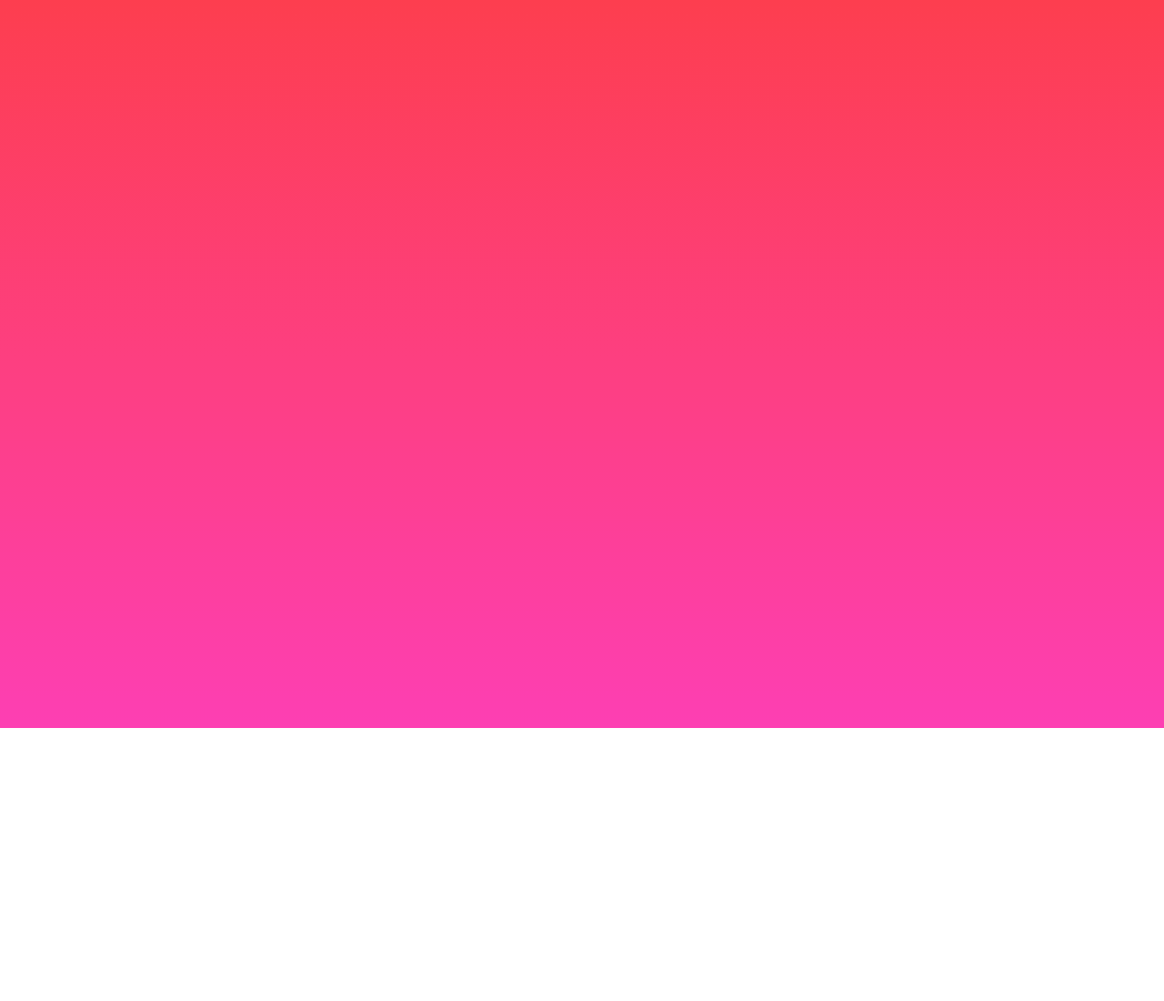
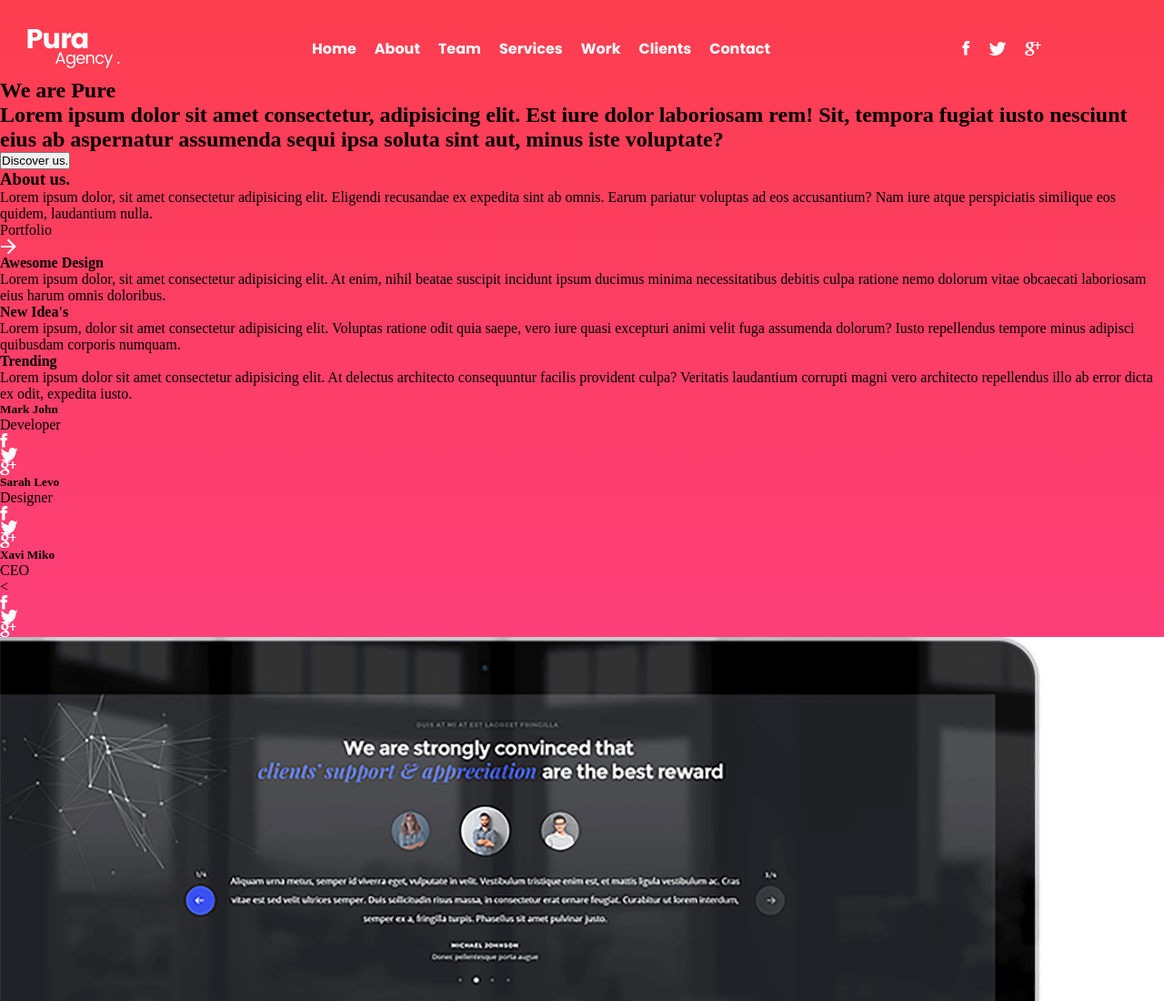
Before and after one commit to KayleoRakeon/puraAgency, a plain HTML site: page index.html in a window 1280 px wide. Shown: the top 1100 px of the page at 91% size. Before the commit the page ends 800 px from the top, so only its background shows below. Drawn offline with Linux system fonts and the light colour scheme.

Commit message:
header done

```diff
--- a/index.html
+++ b/index.html
@@ -21,7 +21,130 @@
 </head>
 
 <body>
+    <header>
+        <a href="index.html"><img src="images/logo.png" alt=""></a>
+        <nav>
+            <ul>
+                <li><a href="">Home</a></li>
+                <li><a href="">About</a></li>
+                <li><a href="">Team</a></li>
+                <li><a href="">Services</a></li>
+                <li><a href="">Work</a></li>
+                <li><a href="">Clients</a></li>
+                <li><a href="">Contact</a></li>
+            </ul>
+        </nav>
+        <nav>
+            <ul>
+                <li><a href="#"><img src="images/fb.png" alt=""></a></li>
+                <li><a href="#"><img src="images/twitter.png" alt=""></a></li>
+                <li><a href="#"><img src="images/google.png" alt=""></a></li>
+            </ul>
+        </nav>
+    </header>
 
+    <main>
+        <section class="head">
+            <h1>We are Pure</h1>
+            <h2>Lorem ipsum dolor sit amet consectetur, adipisicing elit. Est iure dolor laboriosam rem! Sit, tempora
+                fugiat iusto nesciunt eius ab aspernatur assumenda sequi ipsa soluta sint aut, minus iste voluptate?
+            </h2>
+            <button class="btn">Discover us.</button>
+        </section>
+
+        <section class="about">
+            <h3>About us.</h3>
+            <p>Lorem ipsum dolor, sit amet consectetur adipisicing elit. Eligendi recusandae ex expedita sint ab omnis.
+                Earum pariatur voluptas ad eos accusantium? Nam iure atque perspiciatis similique eos quidem, laudantium
+                nulla.</p>
+            <div>
+                <a href="#">Portfolio</a>
+                <img src="images/arrow.png" alt="">
+            </div>
+        </section>
+
+        <section class="skills">
+            <article>
+                <h4>Awesome Design</h4>
+                <p>Lorem ipsum dolor, sit amet consectetur adipisicing elit. At enim, nihil beatae suscipit incidunt
+                    ipsum ducimus minima necessitatibus debitis culpa ratione nemo dolorum vitae obcaecati laboriosam
+                    eius harum omnis doloribus.</p>
+            </article>
+            <article>
+                <h4>New Idea's</h4>
+                <p>Lorem ipsum, dolor sit amet consectetur adipisicing elit. Voluptas ratione odit quia saepe, vero iure
+                    quasi excepturi animi velit fuga assumenda dolorum? Iusto repellendus tempore minus adipisci
+                    quibusdam corporis numquam.</p>
+            </article>
+            <article>
+                <h4>Trending</h4>
+                <p>Lorem ipsum dolor sit amet consectetur adipisicing elit. At delectus architecto consequuntur facilis
+                    provident culpa? Veritatis laudantium corrupti magni vero architecto repellendus illo ab error dicta
+                    ex odit, expedita iusto.</p>
+            </article>
+        </section>
+
+        <section class="team">
+            <article>
+                <div>
+                    <div class="identity">
+                        <h5>Mark John</h5>
+                        <p>Developer</p>
+                    </div>
+                    <nav class="socials">
+                        <ul>
+                            <li><a href="#"><img src="images/fb.png" alt=""></a></li>
+                            <li><a href="#"><img src="images/twitter.png" alt=""></a></li>
+                            <li><a href="#"><img src="images/google.png" alt=""></a></li>
+                        </ul>
+                    </nav>
+                </div>
+            </article>
+            <article>
+                <div>
+                    <div class="identity">
+                        <h5>Sarah Levo</h5>
+                        <p>Designer</p>
+                    </div>
+                    <nav class="socials">
+                        <ul>
+                            <li><a href="#"><img src="images/fb.png" alt=""></a></li>
+                            <li><a href="#"><img src="images/twitter.png" alt=""></a></li>
+                            <li><a href="#"><img src="images/google.png" alt=""></a></li>
+                        </ul>
+                    </nav>
+                </div>
+            </article>
+            <article>
+                <div>
+                    <div class="identity">
+                        <h5>Xavi Miko</h5>
+                        <p>CEO</p>
+                    </div>
+                    <<nav class="socials">
+                        <ul>
+                            <li><a href="#"><img src="images/fb.png" alt=""></a></li>
+                            <li><a href="#"><img src="images/twitter.png" alt=""></a></li>
+                            <li><a href="#"><img src="images/google.png" alt=""></a></li>
+                        </ul>
+                        </nav>
+                </div>
+            </article>
+        </section>
+
+        <section class="solutions">
+            <article>
+                <img src="images/computer.jpg" alt="">
+            </article>
+            <article>
+                <h6>Innovative solutions to boost your creative <span>projects.</span></h6>
+                <p>Lorem ipsum dolor sit amet consectetur adipisicing elit. Quas pariatur nesciunt maxime placeat saepe
+                    reprehenderit praesentium sapiente autem, aperiam sed enim temporibus assumenda earum excepturi
+                    alias perspiciatis adipisci! Quis, minima.</p>
+                <button class="btn">Discover us.</button>
+            </article>
+        </section>
+    </main>
 </body>
 
 </html>
--- /dev/null
+++ b/sass/components/header.scss
@@ -0,0 +1,33 @@
+header{
+    width:100%;
+    height:auto;
+    display:flex;
+    justify-content:space-between;
+    align-items:center;
+    padding:20px 135px 0 30px;
+    box-sizing:border-box;
+
+    nav{
+        ul{
+            li{
+                display:inline-block;
+
+                a{
+                    font-family:$s-serif;
+                    color:white;
+                    font-size:$text;
+                    font-weight:$bold;
+                    margin:0 8px;
+                }
+            }
+        }
+
+        &:last-child{
+            ul{
+                li:nth-child(2){
+                    margin:0 16px;
+                }
+            }
+        }
+    }
+}
--- a/sass/helpers/_reset.scss
+++ b/sass/helpers/_reset.scss
@@ -1,6 +1,12 @@
 *{
     margin:0;
     padding:0;
+}
+
+body{
+    width:100%;
+    height:auto;
+    background: $main-gradient;
 }
 
 img{
--- a/sass/style.scss
+++ b/sass/style.scss
@@ -1,8 +1,4 @@
 @import "helpers/variables";
 @import "helpers/reset";
 
-body{
-    width:100vw;
-    height:100vh;
-    background:$main-gradient;
-}
+@import "components/header.scss";
```
Also changed, not shown: css/style.css.
